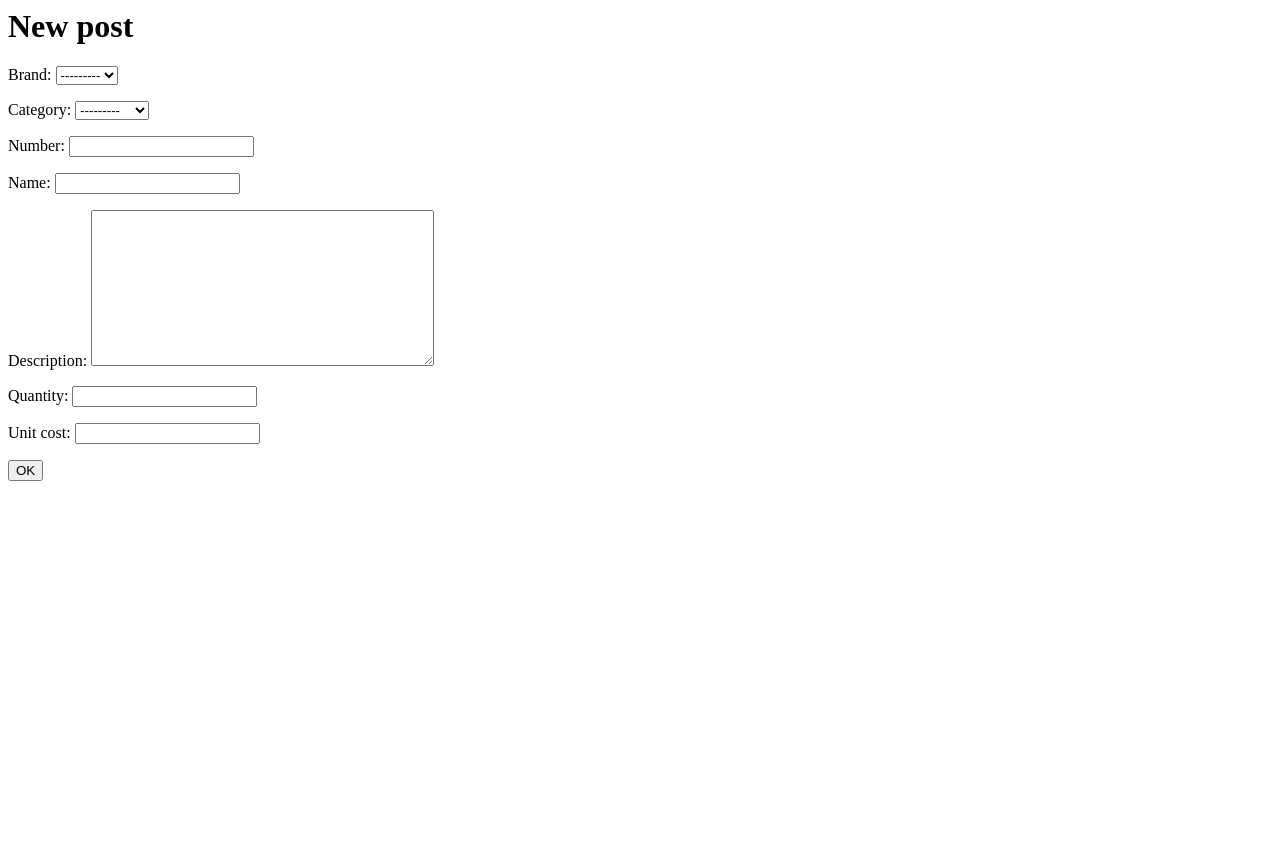
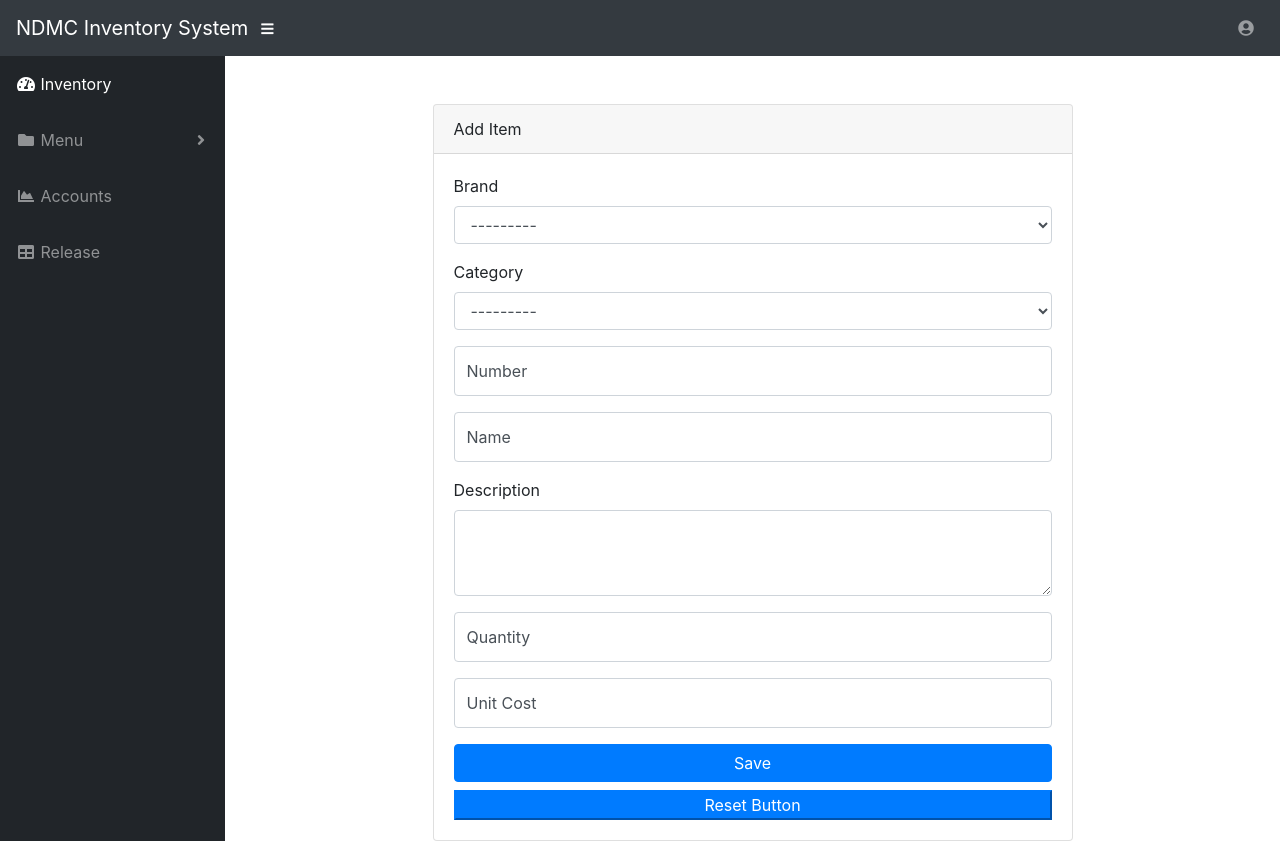
Before and after one commit to siuols/Inventory, a Django app: page /stock/create/ in a window 1280 px wide. Before the commit the page ends 481 px from the top, so only its background shows below. Run offline with Django 3.2, Linux system fonts and the light colour scheme; a user stored in the database is signed in; data comes from the database, SQL or seed files in the repository; both versions use the stored data as it was after the commit; some libraries are stand-ins or nearby versions.

Commit message:
Create add item design

```diff
--- /dev/null
+++ b/static/js/form.js
@@ -0,0 +1,2 @@
+$(".brand-list #id_brand").addClass("form-control");
+$(".category-list #id_category").addClass("form-control");
--- a/stock/urls.py
+++ b/stock/urls.py
@@ -1,6 +1,6 @@
 from django.urls import path
 
-from stock.views import ItemCreateView,Home
+from .views import ItemCreateView,Home
 
 app_name='stock'
 
--- a/stock/views.py
+++ b/stock/views.py
@@ -1,6 +1,6 @@
 import barcode
 import os,sys
-from .forms import ItemForm,RegistrationForm
+from .forms import CustomerForm,ItemForm,RegistrationForm
 from .models import Item
 from barcode.writer import ImageWriter
 from django.shortcuts import redirect, render, get_object_or_404
@@ -19,30 +19,6 @@ class Home(LoginRequiredMixin, View):
         }
         return render(request, 'stock/stock_list.html', context)
 
-class Brandlist(View):
-    def get(self, request, *args, **kwargs):
-        brand = Brand.objects.all()
-        context = {
-            'brand': brand,
-        }
-        return render(request, 'stock/brand_list.html', context)
-
-class Categorylist(View):
-    def get(self, request, *args, **kwargs):
-        category = Category.objects.all()
-        context = {
-            'category': category,
-        }
-        return render(request, 'stock/category_list.html', context)
-
-class Courselist(View):
-    def get(self, request, *args, **kwargs):
-        course = Course.objects.all()
-        context = {
-            'course': course,
-        }
-        return render(request, 'stock/course_list.html', context)
-
 class Customerlist(View):
     def get(self, request, *args, **kwargs):
         customer = Customer.objects.all()
@@ -51,7 +27,6 @@ class Customerlist(View):
         }
         return render(request, 'customer_list.html', context)
 
-
 class Releaselist(View):
     def get(self, request, *args, **kwargs):
         release = Release.objects.all()
@@ -59,7 +34,6 @@ class Releaselist(View):
             'release':release,
         }
         return render(request, 'stock/release_list.html', context)
-
 
 class ItemCreateView(LoginRequiredMixin, View):
     form_class = ItemForm
@@ -84,7 +58,7 @@ class ItemCreateView(LoginRequiredMixin, View):
             total_value = quantity * unit_cost
             post.total = total_value
             post.save()
-            # return redirect('blog:post-detail', pk=post.pk)
+            return redirect('stock:post-list')
         else:
             form = ItemForm()
         context = {
--- a/templates/base.html
+++ b/templates/base.html
@@ -6,18 +6,13 @@
 </head>
 	<body>
 		<nav class="navbar navbar-expand navbar-dark bg-dark static-top">
-
 	    <a class="navbar-brand mr-1" href="{% url 'stock:post-list' %}">NDMC Inventory System</a>
-
 	    <button class="btn btn-link btn-sm text-white order-1 order-sm-0" id="sidebarToggle" href="#">
 	      <i class="fas fa-bars"></i>
 	    </button>
-
 	    <!-- Navbar Search -->
 	    <form class="d-none d-md-inline-block form-inline ml-auto mr-0 mr-md-3 my-2 my-md-0">
-
 	    </form>
-
 	    <!-- Navbar -->
 	    <ul class="navbar-nav ml-auto ml-md-0">
 	      <li class="nav-item dropdown no-arrow">
@@ -25,15 +20,12 @@
 	          <i class="fas fa-user-circle fa-fw"></i>
 	        </a>
 	        <div class="dropdown-menu dropdown-menu-right" aria-labelledby="userDropdown">
-
 	          <a class="dropdown-item" href='{% url "logout" %}'>Logout</a>
 	        </div>
 	      </li>
 	    </ul>
 		</nav>
-
     <div id="wrapper">
-
       <ul class="sidebar navbar-nav">
         <li class="nav-item active">
           <a class="nav-link" href="{% url 'stock:post-list' %}">
@@ -44,24 +36,30 @@
         <li class="nav-item dropdown">
           <a class="nav-link dropdown-toggle" href="#" id="pagesDropdown" role="button" data-toggle="dropdown" aria-haspopup="true" aria-expanded="false">
             <i class="fas fa-fw fa-folder"></i>
-            <span>Accounts</span>
+            <span>Menu</span>
           </a>
           <div class="dropdown-menu" aria-labelledby="pagesDropdown">
-            <a class="dropdown-item" href="{% url 'register' %}">Register</a>
+            <h6 class="dropdown-header">Item Information</h6>
+            <a class="dropdown-item" href="{% url 'stock:post-create' %}">Add Item</a>
+            <a class="dropdown-item" href="login.html">Add Brand</a>
+            <a class="dropdown-item" href="register.html">Add Category</a>
+            <a class="dropdown-item" href="forgot-password.html">Add Office</a>
+            <h6 class="dropdown-header">Custumer Information:</h6>
+            <a class="dropdown-item" href="404.html">Add Customer</a>
+            <a class="dropdown-item" href="blank.html">List of Customers</a>
           </div>
         </li>
         <li class="nav-item">
-          <a class="nav-link" href="charts.html">
+          <a class="nav-link" href="{% url 'register' %}">
             <i class="fas fa-fw fa-chart-area"></i>
-            <span>Charts</span></a>
+            <span>Accounts</span></a>
         </li>
         <li class="nav-item">
           <a class="nav-link" href="tables.html">
             <i class="fas fa-fw fa-table"></i>
-            <span>Tables</span></a>
+            <span>Release</span></a>
         </li>
       </ul>
-
 		{% block content %}{% endblock content %}
 	</body>
 	{% include 'snippets/js.html' %}
--- a/templates/registration/register.html
+++ b/templates/registration/register.html
@@ -20,7 +20,6 @@
               <label for="id_username">Username</label>
             </div>
           </div>
-          <div cla
           <div class="form-group">
             <div class="form-label-group">
               <input type="email" name="email" id="id_email" class="form-control" placeholder="Email address" required="required">
--- a/templates/snippets/js.html
+++ b/templates/snippets/js.html
@@ -9,3 +9,4 @@
 <script src="{% static 'js/sb-admin.min.js' %}"></script>
 <script src="{% static 'js/datatables-demo.js' %}"></script>
 <script src="{% static 'js/barcode.js' %}"></script>
+<script src="{% static 'js/form.js' %}"></script>
--- /dev/null
+++ b/templates/stock/course-create.html
@@ -0,0 +1,6 @@
+  <h1>New post</h1>
+  <form method="post" id="form" action="" enctype="multipart/form-data" class="infotabs accfrm">
+    {% csrf_token %}
+    {{ form.as_p }}
+    <input type="submit" value="OK">
+  </form>
--- a/templates/stock/item-create.html
+++ b/templates/stock/item-create.html
@@ -1,6 +1,54 @@
-  <h1>New post</h1>
-  <form method="post" id="form" action="" enctype="multipart/form-data" class="infotabs accfrm">
-    {% csrf_token %}
-    {{ form.as_p }}
-    <input type="submit" value="OK">
-  </form>
+{% extends 'base.html' %}
+{% block content %}
+  <div class="container">
+    <div class="card card-register mx-auto mt-5">
+      <div class="card-header">Add Item</div>
+      <div class="card-body">
+        <form method="POST" class="post-form" role="form">{% csrf_token %}
+          <div class="form-group">
+            <div class="form-group brand-list">
+              <label>Brand</label>
+               {{ form.brand }}
+            </div>
+          </div>
+          <div class="form-group">
+            <div class="form-group category-list">
+              <label>Category</label>
+               {{ form.category }}
+            </div>
+          </div>
+          <div class="form-group">
+            <div class="form-label-group">
+              <input type="text" name="number" maxlength="255" id="id_number" class="form-control" placeholder="Number" required="required">
+              <label for="id_number">Number</label>
+            </div>
+          </div>
+          <div class="form-group">
+            <div class="form-label-group">
+              <input type="text" name="name" maxlength="255" id="id_name" class="form-control" placeholder="Name" required="required">
+              <label for="id_number">Name</label>
+            </div>
+          </div>
+          <div class="form-group">
+            <label>Description</label>
+            <textarea class="form-control" name="description" required id="id_description" rows="3"></textarea>
+          </div>
+          <div class="form-group">
+            <div class="form-label-group">
+              <input type="number" name="quantity" maxlength="255" id="id_quantity" class="form-control" placeholder="Quantity" required="required">
+              <label for="id_quantity">Quantity</label>
+            </div>
+          </div>
+          <div class="form-group">
+            <div class="form-label-group">
+              <input type="number" name="unit_cost" maxlength="255" id="id_unit_cost" class="form-control" placeholder="Unit Cost" required="required">
+              <label for="id_unit_cost">Unit Cost</label>
+            </div>
+          </div>
+          <button type="submit" class="btn btn-primary btn-block">Save</button>
+          <button type="reset" class="bbtn btn-primary btn-block">Reset Button</button>
+        </form>
+      </div>
+    </div>
+  </div>
+{% endblock %}
```
Also changed, not shown: db.sqlite3, live-static/media-root/32165498713.png (added).
